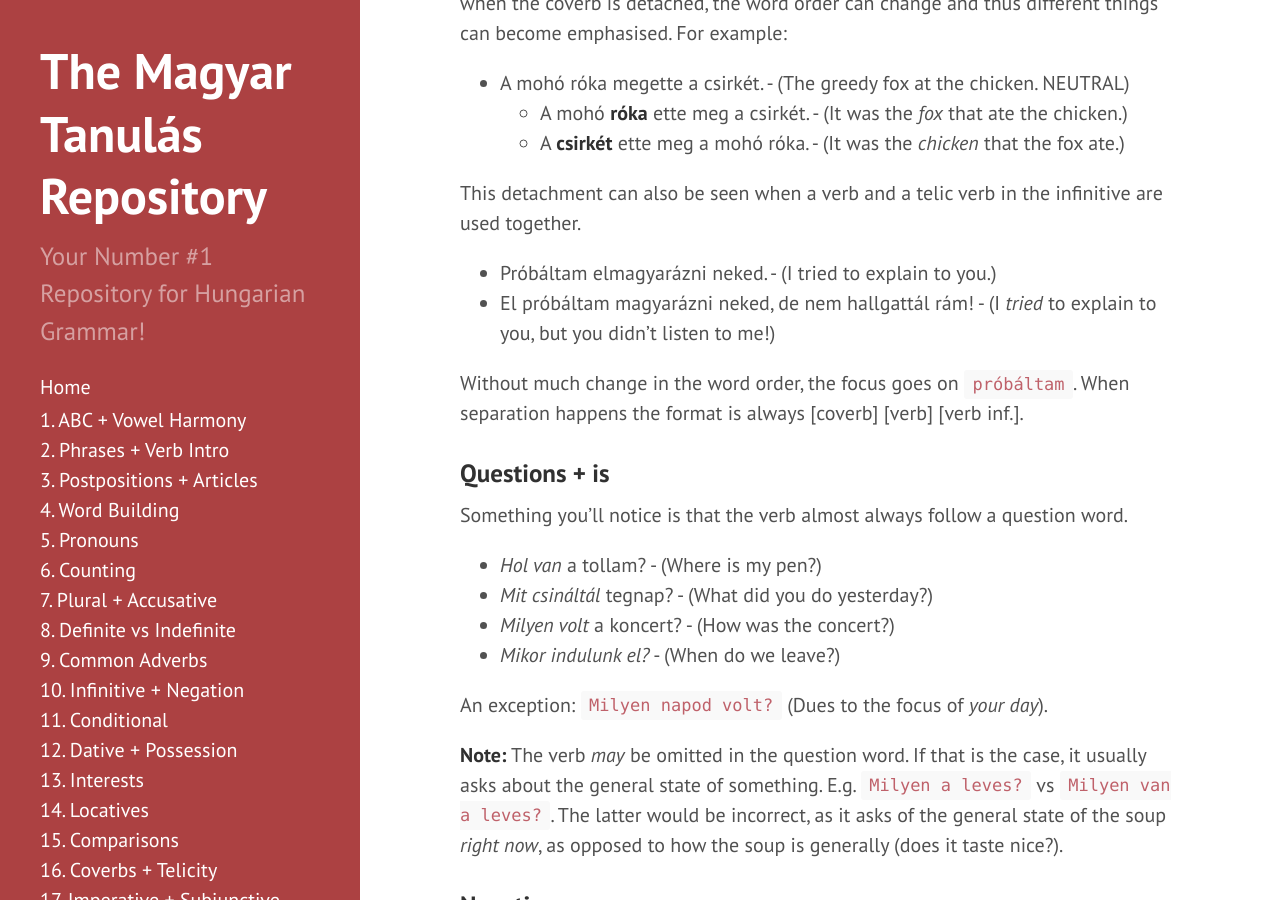
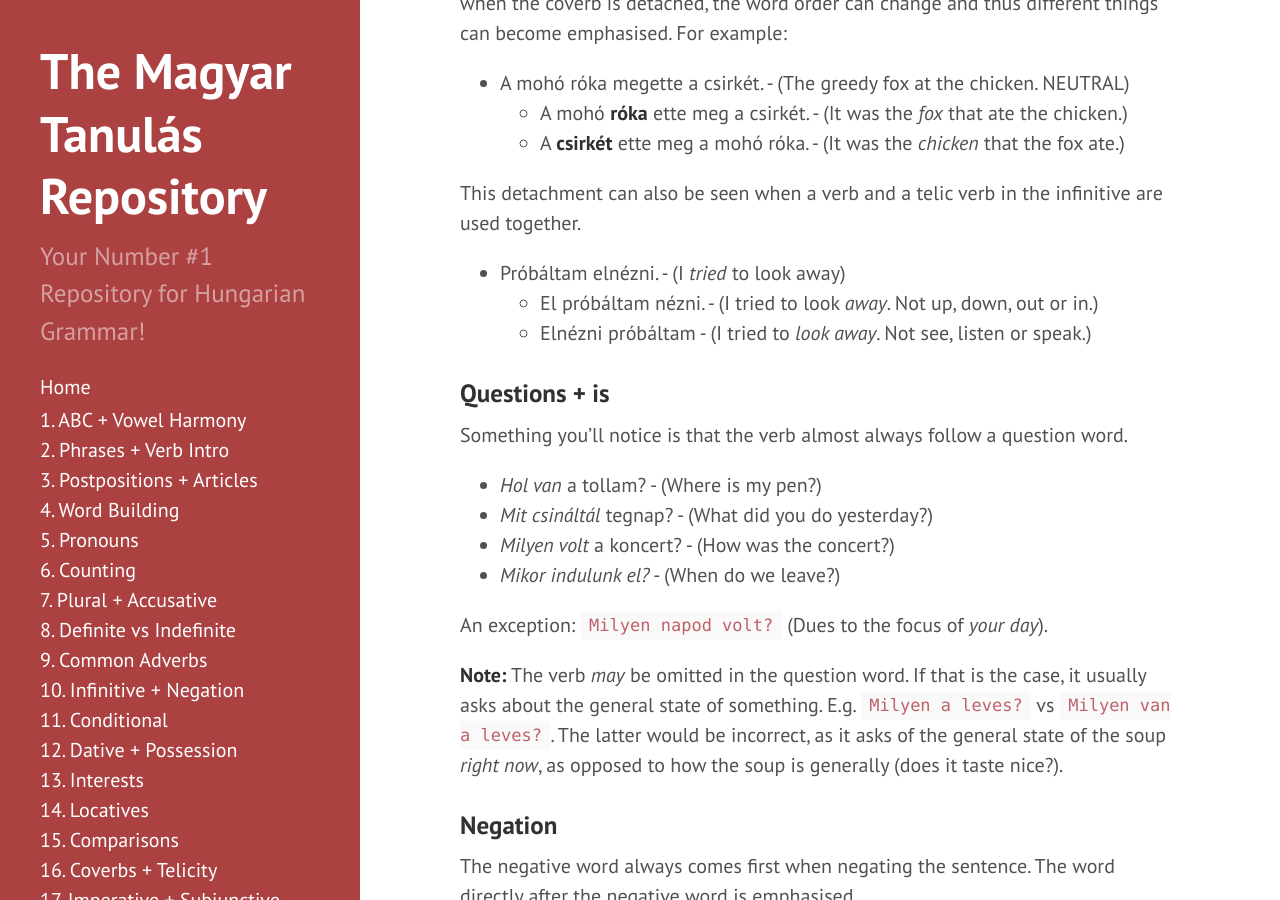
Before and after one commit to Magyartanulas/magyartanulas.github.io, a Jekyll site: the page built from word_order.md, in a window 1280 px wide and 900 px high, scrolled down 2462 px. Built offline with Jekyll 4.4.1, drawn with Linux system fonts in a browser that asks for light colours; Markdown is read by kramdown in place of the engine named in the settings.

Commit message:
Update word_order.md

```diff
--- a/word_order.md
+++ b/word_order.md
@@ -81,10 +81,9 @@ There's a simple rule when it comes to coverbs. While the coverb remains attache
 
 This detachment can also be seen when a verb and a telic verb in the infinitive are used together.
 
-* Próbáltam elmagyarázni neked. - (I tried to explain to you.)
-* El próbáltam magyarázni neked, de nem hallgattál rám! - (I *tried* to explain to you, but you didn't listen to me!)
-
-Without much change in the word order, the focus goes on `próbáltam`. When separation happens the format is always [coverb] [verb] [verb inf.].
+* Próbáltam elnézni. - (I *tried* to look away)
+  - El próbáltam nézni. - (I tried to look *away*. Not up, down, out or in.)
+  - Elnézni próbáltam - (I tried to *look away*. Not see, listen or speak.)
 
 ### Questions + is
 
```
